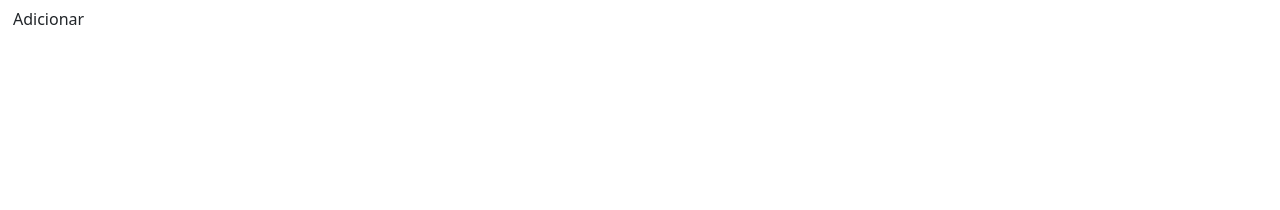
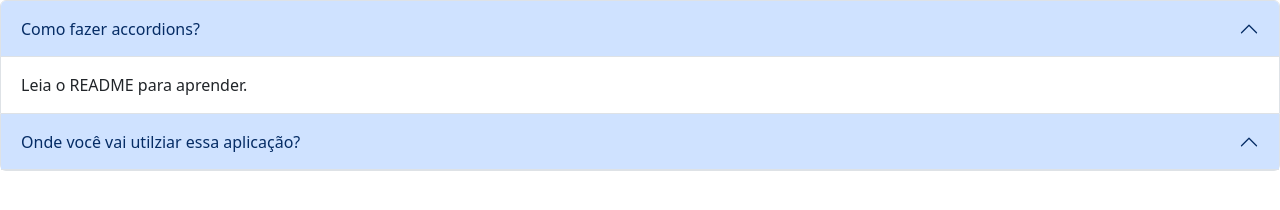
Before and after one commit to o-matheus/front_modulo_12_fundamentosBootstrap, a plain HTML site: page index.html in a window 1280 px wide. Drawn offline with nearby package versions, Linux system fonts and the light colour scheme.

Commit message:
Adiciona seção sobre Accordions no README e implementa estrutura de accordion no index.html
Aula 6

```diff
--- a/index.html
+++ b/index.html
@@ -10,7 +10,34 @@
 </head>
 
 <body>
-    <button class="btn">Adicionar</button>
+    <div class="accordion">
+        <div class="accordion-item">
+            <div class="accordion-header">
+                <button class="accordion-button" data-bs-toggle="collapse" data-bs-target="#resposta1">
+                    Como fazer accordions?
+                </button>
+            </div>
+            <div id="resposta1" class="accordion-collapse collapse show">
+                <div class="accordion-body">
+                    Leia o README para aprender.
+                </div>
+            </div>
+        </div>
+        <div class="accordion-item">
+            <div class="accordion-header">
+                <button class="accordion-button" data-bs-toggle="collapse" data-bs-target="#resposta2">
+                    Onde você vai utilziar essa aplicação?
+                </button>
+            </div>
+            <div id="resposta2" class="accordion-collapse collapse">
+                <div class="accordion-body">
+                    Já estou super animado para usar no site da Selvagem! No que eu vou fazer na mão, sem wix.
+                </div>
+            </div>
+        </div>
+    </div>
+
+    <script src="https://cdn.jsdelivr.net/npm/bootstrap@5.3.3/dist/js/bootstrap.bundle.min.js"></script>
 </body>
 
 </html>
```
Also changed, not shown: 1 other file.
